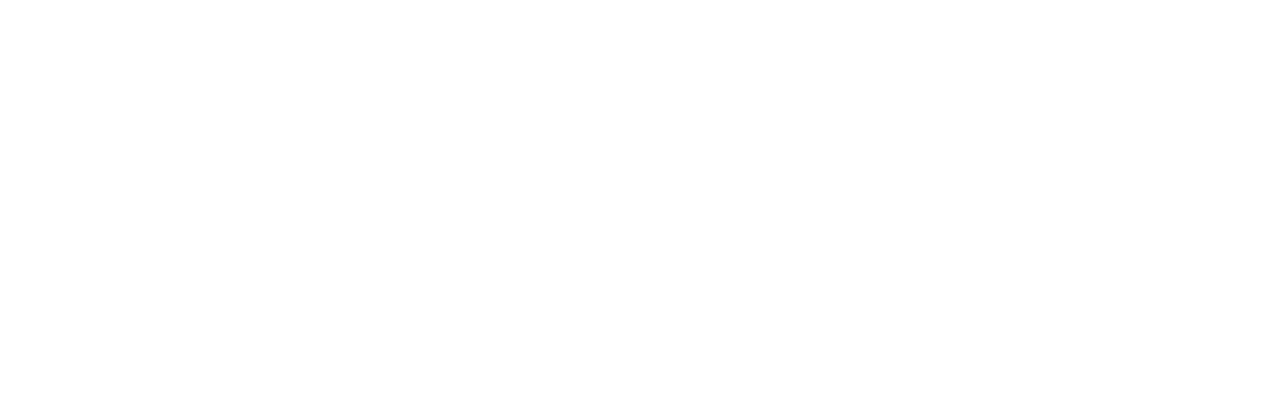
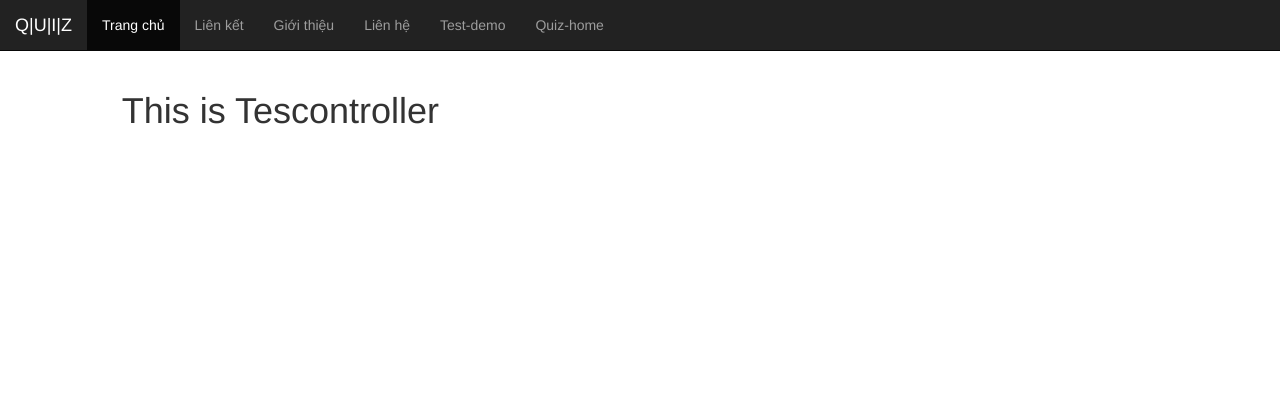
Before and after one commit to ThanhTrieu/free-php, a PHP site: page /quiz/?c=test in a window 1280 px wide. Before the commit the part shown is empty. Shown: the top 420 px of the page. Run offline with PHP 8.4, Linux system fonts and the light colour scheme.

Commit message:
update code

```diff
--- a/app/controller/TestController.php
+++ b/app/controller/TestController.php
@@ -15,6 +15,19 @@
 {
 	public function index()
 	{
-		# code...
+		// load header
+		$header = [];
+		$header['title'] = 'This is test controller';
+		$this->loadHeader($header);
+
+		// load view
+		$this->loadView('test/index_view.php');
+
+		// load footer
+		$this->loadFooter();
 	}
 }
+
+$m = $_GET['m'] ?? 'index';
+$test = new TestController;
+$test->$m();
--- a/app/view/common/header_view.php
+++ b/app/view/common/header_view.php
@@ -36,6 +36,9 @@
 						<li>
 							<a href="?c=test">Test-demo</a>
 						</li>
+						<li>
+							<a href="?c=home">Quiz-home</a>
+						</li>
 					</ul>
 				</div>
 			</div>
--- /dev/null
+++ b/app/view/test/index_view.php
@@ -0,0 +1,5 @@
+<?php if(!defined('ROOT_PATH')) die('Can not access'); ?>
+
+<div class="col-md-10 column">
+	<h1>This is Tescontroller</h1>
+</div>
```
